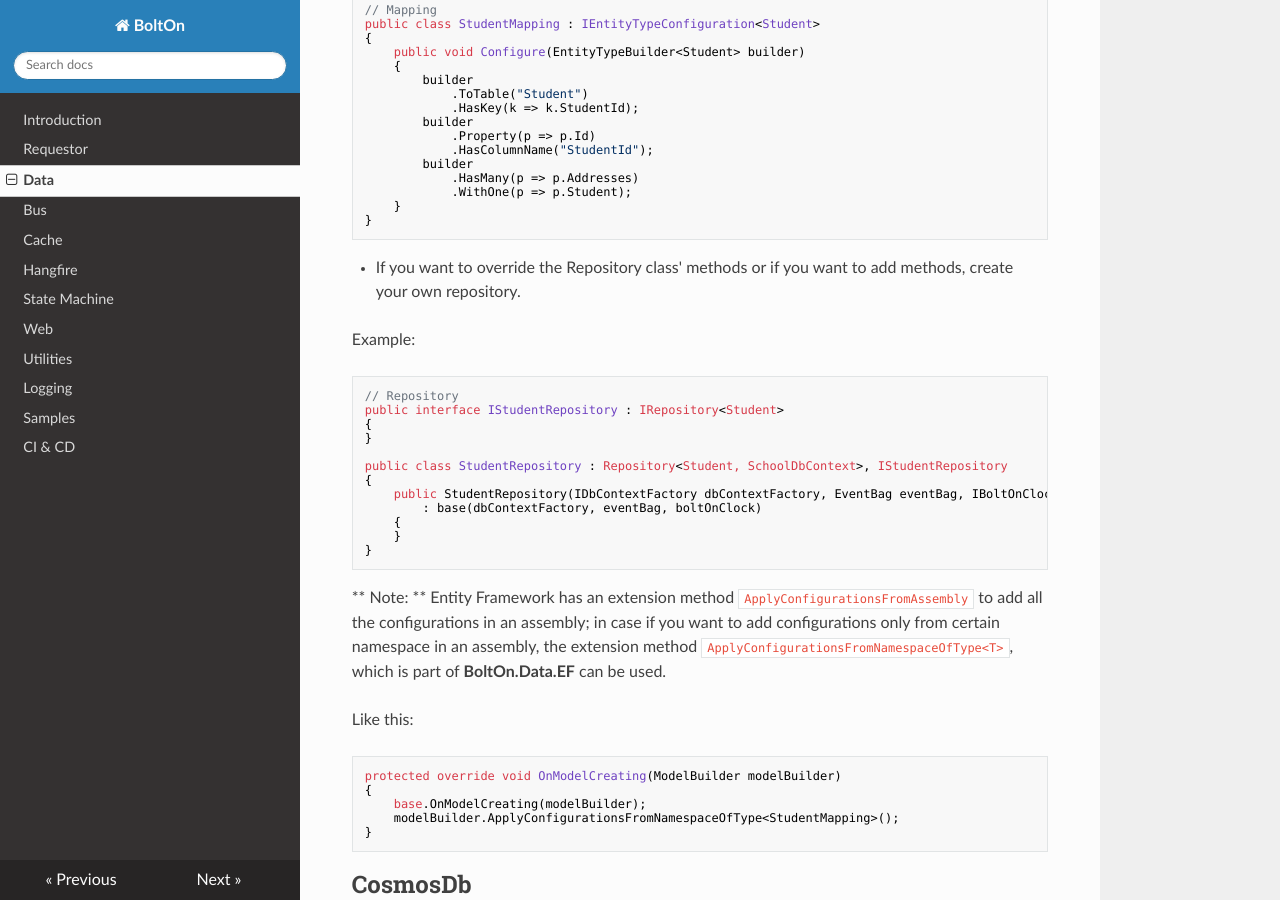
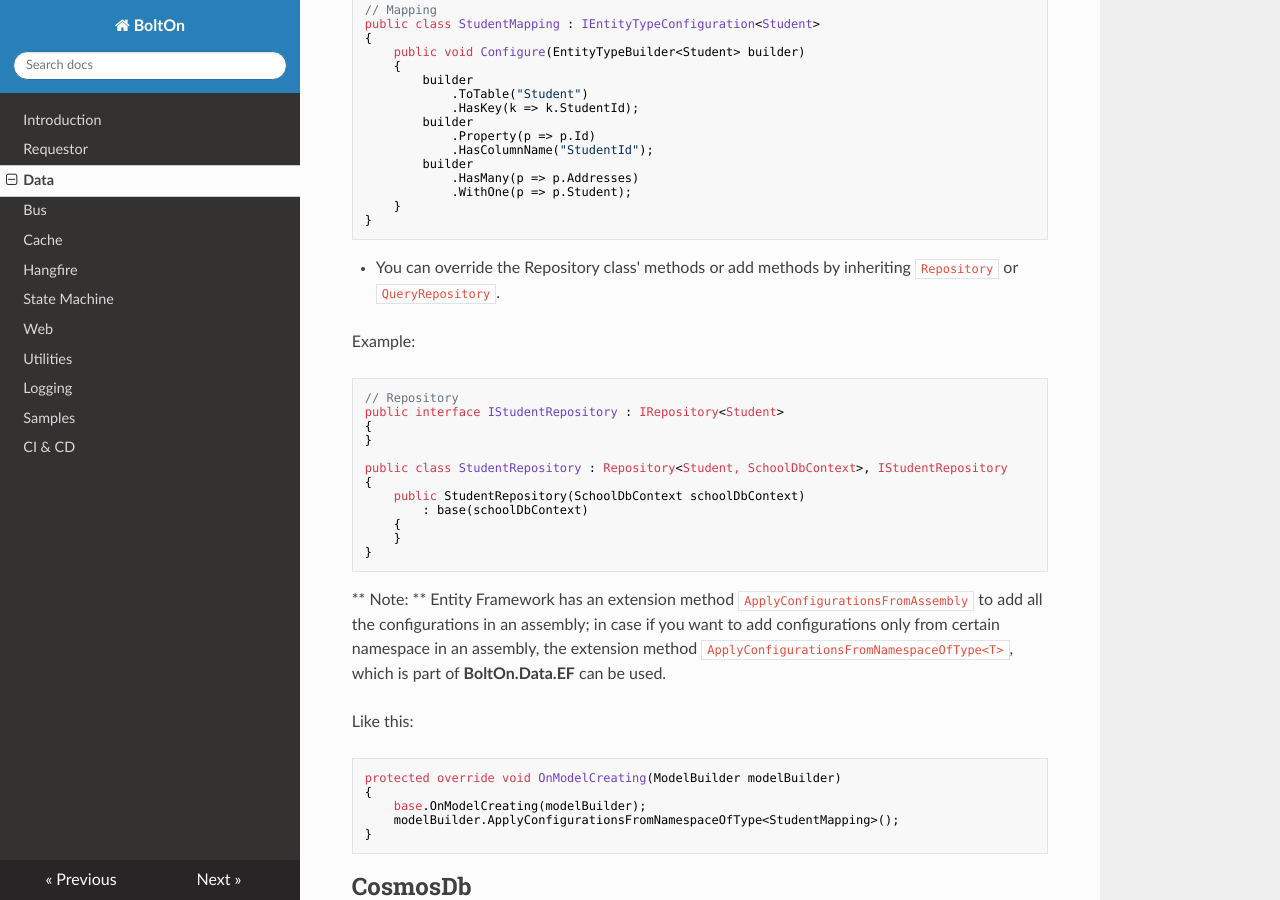
Before and after one commit to gokulm/BoltOn, an MkDocs documentation site: the page built from docs/data.md, in a window 1280 px wide and 900 px high, scrolled down 1191 px. Built offline with MkDocs 1.6.1, drawn with Linux system fonts in a browser that asks for light colours; nearby versions of some CDN libraries.

Commit message:
updated data

```diff
--- a/docs/data.md
+++ b/docs/data.md
@@ -65,7 +65,7 @@ Example:
 		}
 	}
 
-* If you want to override the Repository class' methods or if you want to add methods, create your own repository.
+* You can override the Repository class' methods or add methods by inheriting `Repository` or `QueryRepository`.
 
 Example:
 
@@ -76,8 +76,8 @@ Example:
 
 	public class StudentRepository : Repository<Student, SchoolDbContext>, IStudentRepository
 	{
-		public StudentRepository(IDbContextFactory dbContextFactory, EventBag eventBag, IBoltOnClock boltOnClock)
-			: base(dbContextFactory, eventBag, boltOnClock)
+		public StudentRepository(SchoolDbContext schoolDbContext)
+			: base(schoolDbContext)
 		{
 		}
 	}
```
